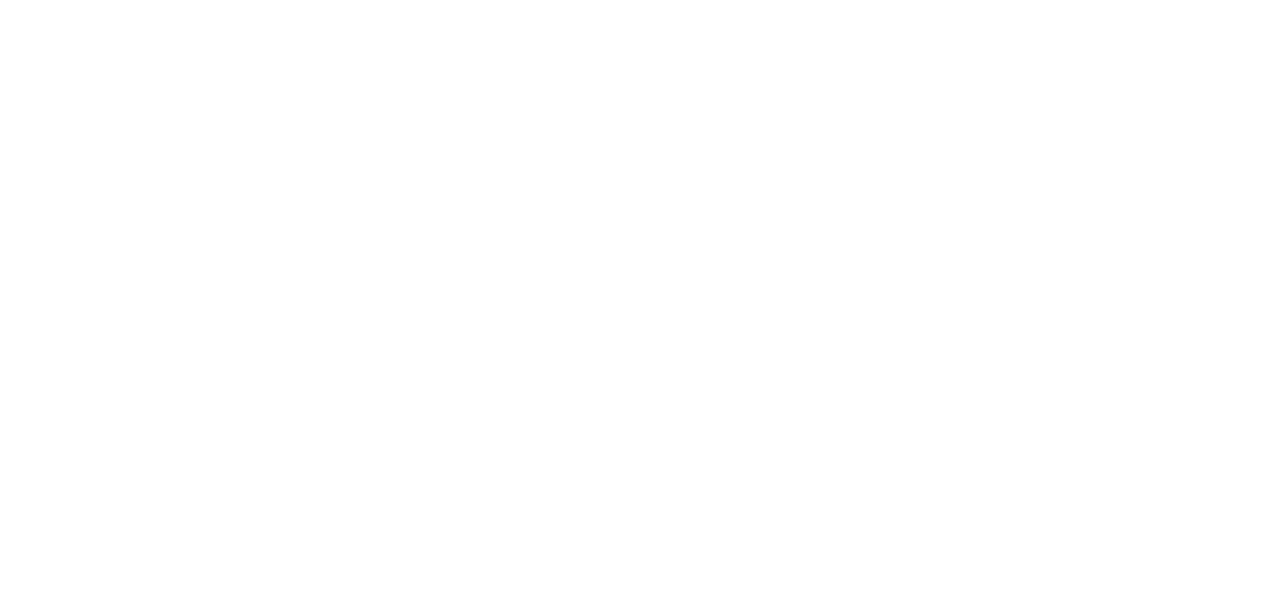
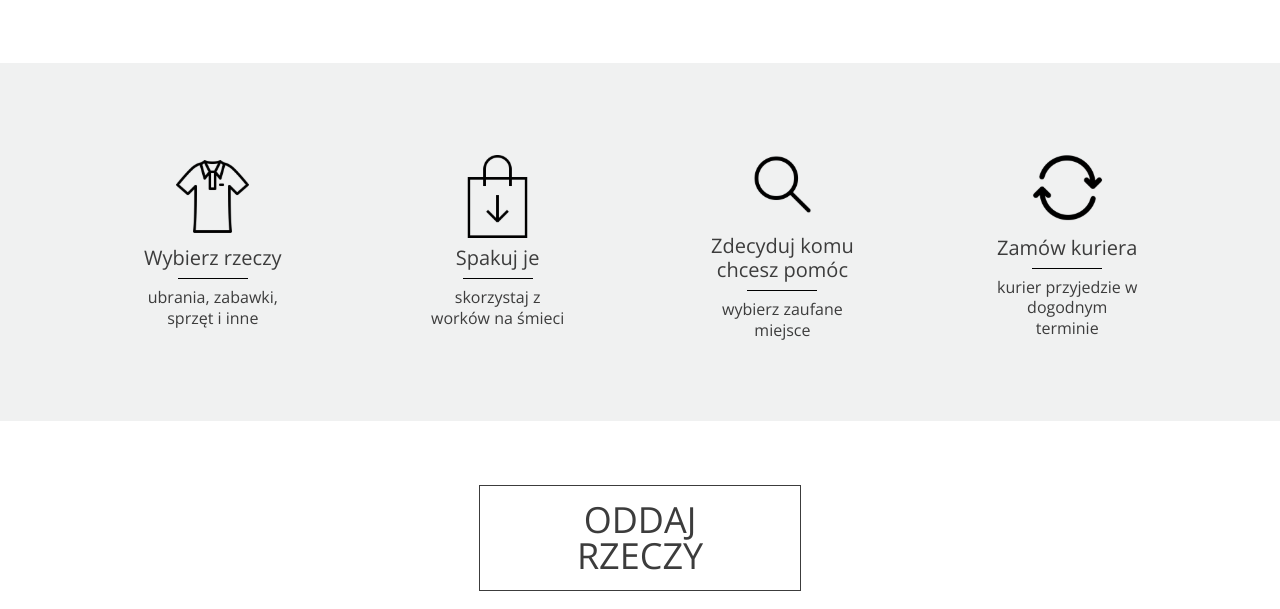
Before and after one commit to ikurowski/oddaj-rzeczy, a React (Create React App) app: page / in a window 1280 px wide. Shown: the part 1473-2082 px from the top of the page. Before the commit the page ends 1536 px from the top, so only its background shows below. Built offline with nearby package versions, Linux system fonts and the light colour scheme.

Commit message:
SimpleSteps done

```diff
--- a/src/components/Home/Home.jsx
+++ b/src/components/Home/Home.jsx
@@ -1,6 +1,6 @@
 import React from 'react';
 import Header from './HomeHeader';
-import HomeSimpleSteps from './HomeSimpleSteps';
+import HomeSimpleSteps from './HomeSimpleSteps/HomeSimpleSteps';
 import HomeThreeColumns from './HomeThreeColumns/HomeThreeColumns';
 
 export default function Home() {
--- a/src/components/Home/HomeSimpleSteps.jsx
+++ /dev/null
@@ -1,10 +0,0 @@
-import React from 'react';
-import DecorationTitle from '../DecorationTitle';
-
-export default function HomeSimpleSteps() {
-  return (
-    <section className="simple-steps">
-      <DecorationTitle firstText="Wystarczą 4 proste kroki" />
-    </section>
-  );
-}
--- /dev/null
+++ b/src/components/Home/HomeSimpleSteps/HomeSimpleSteps.jsx
@@ -0,0 +1,43 @@
+import React from 'react';
+import DecorationTitle from '../../DecorationTitle';
+import HomeSimpleStepsColumn from './HomeSimpleStepsColumn';
+import IconShirt from '../../../assets/Icon-1.svg';
+import IconPackage from '../../../assets/Icon-2.svg';
+import IconGlass from '../../../assets/Icon-3.svg';
+import IconCircledArrows from '../../../assets/Icon-4.svg';
+import ButtonLarge from '../../ButtonLarge';
+
+export default function HomeSimpleSteps() {
+  return (
+    <section className="simple-steps">
+      <DecorationTitle firstText="Wystarczą 4 proste kroki" />
+      <div className="simple-steps__columns">
+        <HomeSimpleStepsColumn
+          imgSrc={IconShirt}
+          imgAlt="T-shirt icon"
+          firstText="Wybierz rzeczy"
+          secondText="ubrania, zabawki, sprzęt i inne"
+        />
+        <HomeSimpleStepsColumn
+          imgSrc={IconPackage}
+          imgAlt="Package icon"
+          firstText="Spakuj je"
+          secondText="skorzystaj z worków na śmieci"
+        />
+        <HomeSimpleStepsColumn
+          imgSrc={IconGlass}
+          imgAlt="Glass icon"
+          firstText="Zdecyduj komu chcesz pomóc"
+          secondText="wybierz zaufane miejsce"
+        />
+        <HomeSimpleStepsColumn
+          imgSrc={IconCircledArrows}
+          imgAlt="Circled arrows icon"
+          firstText="Zamów kuriera"
+          secondText="kurier przyjedzie w dogodnym terminie"
+        />
+      </div>
+      <ButtonLarge text="ODDAJ RZECZY" />
+    </section>
+  );
+}
--- /dev/null
+++ b/src/components/Home/HomeSimpleSteps/HomeSimpleStepsColumn.jsx
@@ -0,0 +1,25 @@
+import React from 'react';
+import PropTypes from 'prop-types';
+
+export default function HomeSimpleStepsColumn({
+  imgSrc = '',
+  imgAlt = '',
+  firstText = '',
+  secondText = '',
+}) {
+  return (
+    <div className="simple-steps__column">
+      {/* FIXME wartość props do before'a? */}
+      <img src={imgSrc} alt={imgAlt} />
+      <p className="simple-steps__column--title">{firstText}</p>
+      <p>{secondText}</p>
+    </div>
+  );
+}
+
+HomeSimpleStepsColumn.propTypes = {
+  imgSrc: PropTypes.string.isRequired,
+  imgAlt: PropTypes.string.isRequired,
+  firstText: PropTypes.string.isRequired,
+  secondText: PropTypes.string.isRequired,
+};
--- a/src/scss/buttons/buttons.scss
+++ b/src/scss/buttons/buttons.scss
@@ -9,6 +9,7 @@
 
 .buttons {
   display: flex;
+  gap: 1rem;
   justify-content: space-between;
 }
 
@@ -32,8 +33,8 @@
     @include btn-base();
 
     display: flex;
-    padding: 1rem 8%;
-    margin: 1rem;
+    padding: 1rem 8rem;
+    margin: 4rem auto;
     flex-grow: 0;
     flex-basis: 50%;
     justify-content: center;
@@ -41,7 +42,7 @@
     text-align: center;
     font-weight: 300;
     font-size: $font-size-button-large;
-    min-width: 25%;
+    max-width: 4rem;
     border: 0.0469rem solid $color-neutral-2;
   }
 
--- /dev/null
+++ b/src/scss/components/homeSimpleSteps.scss
@@ -0,0 +1,41 @@
+.simple-steps {
+  &__columns {
+    padding: 4rem 0;
+    background-color: $color-primary-light;
+    display: flex;
+    justify-content: space-evenly;
+    align-items: center;
+    flex-wrap: wrap;
+  }
+
+  &__column {
+    max-width: 9rem;
+    margin: 1rem 0;
+    display: flex;
+    line-height: 1.3;
+    // gap: 0.5rem;
+    flex-direction: column;
+    justify-content: center;
+    align-items: center;
+    text-align: center;
+
+    &--title {
+      font-size: $font-size-title-medium;
+      margin: 0.5rem 0;
+      line-height: 1.2;
+
+      &::after {
+        content: '';
+        color: $color-neutral-2;
+        margin: 0 auto;
+        margin-top: 0.5rem;
+        background-image: url('../../assets/Underline.svg');
+        display: block;
+        // background-size: cover;
+        height: 1px;
+        width: 70px;
+        text-align: center;
+      }
+    }
+  }
+}
--- a/src/scss/main.scss
+++ b/src/scss/main.scss
@@ -7,7 +7,8 @@
   './components/homeHeader',
   './components/homeThreeColumns',
   './components/homeColumn',
-  './components/decorationTitle';
+  './components/decorationTitle',
+  './components/homeSimpleSteps';
 
 body {
   font-family: $font-base;
```
Also changed, not shown: public/icons/Icon-T-shirt.svg (added), src/assets/Underline.svg (added).
